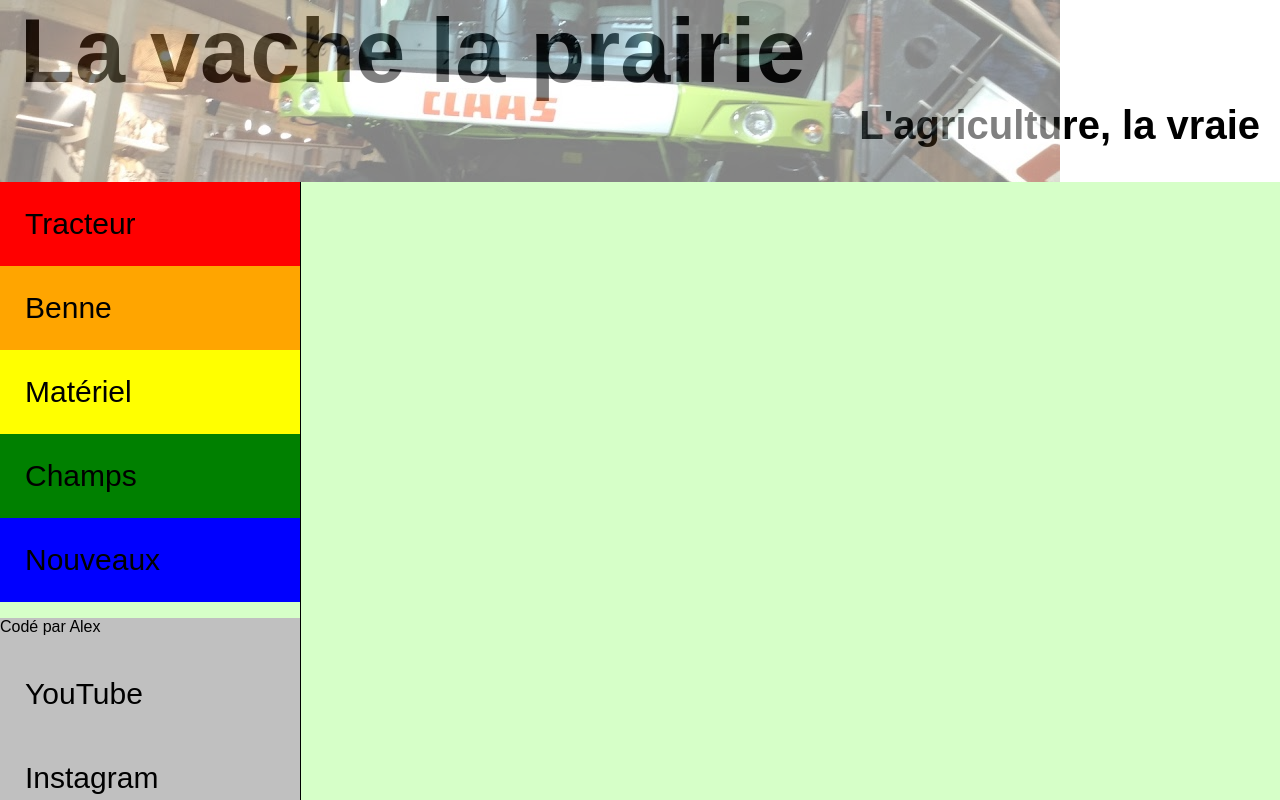
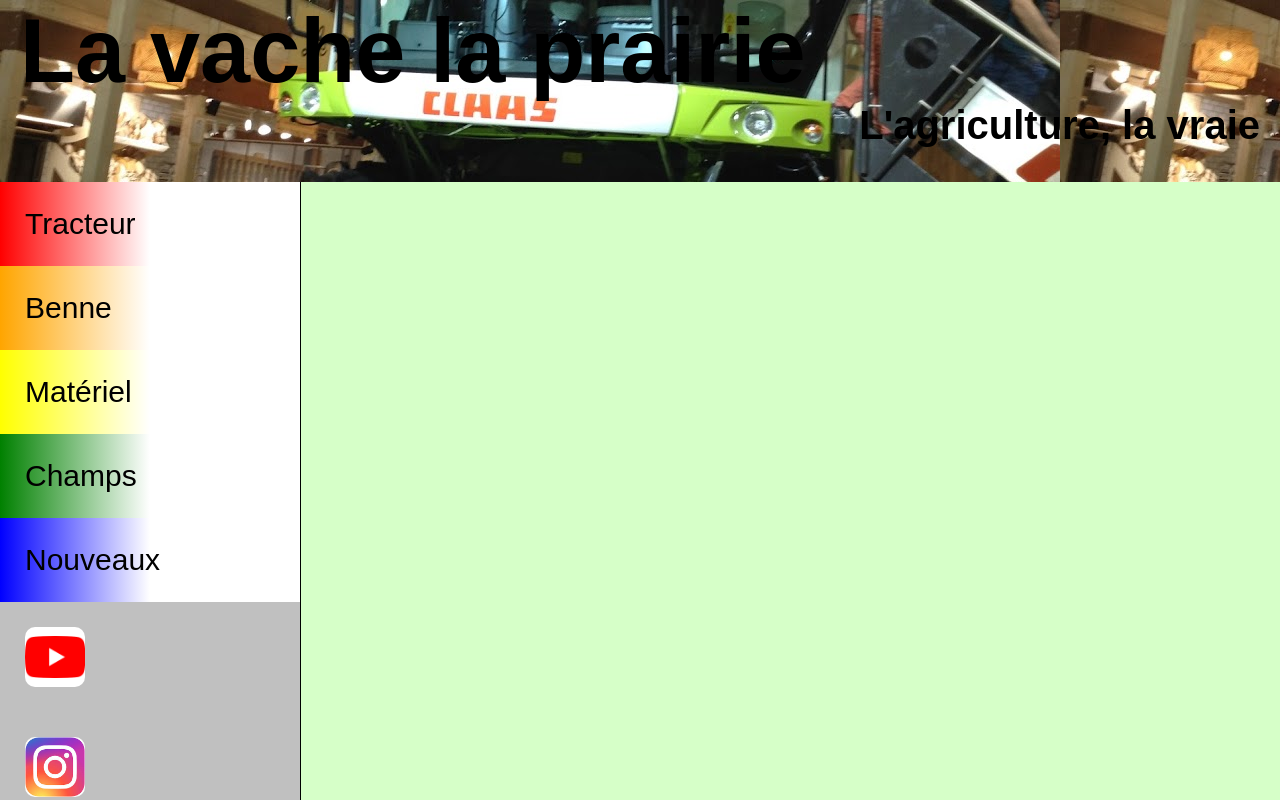
Before and after one commit to lavau87250/la-vache-la-prairie, a plain HTML site: page index.html in a window 1280 px wide. Drawn offline with Linux system fonts and the light colour scheme.

Commit message:
Add files via upload

```diff
--- a/index.html
+++ b/index.html
@@ -3,26 +3,25 @@
     <meta name="viewport" content="width=1060" />
     <meta charset="UTF-8">
     <title>La vache la prairie</title>
-	  <link rel="icon" href="icon.jpg" />
-		<link rel="stylesheet" href="style.css">
+    <link rel="icon" href="icon.jpg" />
+    <link rel="stylesheet" href="style.css">
   </head>
   <body>
     <header>
-      <img src="fond.jpg">
       <p style="font-size:90px;">La vache la prairie</p>
       <p style="font-size: 40px;text-align:right;">L'agriculture, la vraie</p>
     </header>
     <nav>
-      <a style="background-color:red;">Tracteur</a>
-      <a style="background-color:orange;">Benne</a>
-      <a style="background-color:yellow;">Matériel</a>
-      <a style="background-color:green;">Champs</a>
-      <a style="background-color:blue;">Nouveaux</a>
+      <a style="background-image:linear-gradient(to right, red 0%, white 50%);">Tracteur</a>
+      <a style="background-image:linear-gradient(to right, orange 0%, white 50%);">Benne</a>
+      <a style="background-image:linear-gradient(to right, yellow 0%, white 50%);">Matériel</a>
+      <a style="background-image:linear-gradient(to right, green 0%, white 50%);">Champs</a>
+      <a style="background-image:linear-gradient(to right, blue 0%, white 50%);">Nouveaux</a>
       <footer>
+        <a href="https://www.youtube.com/channel/UCNqLWX41EtT4YHymEvLfVaw"><img src="youtube.png"></a>
+        <a href="https://instagram.com/bouchercamille45"><img src="instagram.jpeg"></a>
+        <a href="mailto: lavau87250@gmail.com">Contact</a>
         <p>Codé par Alex</p>
-        <a>YouTube</a>
-        <a>Instagram</a>
-        <a>Contact</a>
       </footer>
     </nav>
     <section>
--- a/style.css
+++ b/style.css
@@ -12,25 +12,16 @@ header
   right: 0px;
   background-color: white;
   height: 182px;
-}
-
-header *
-{
-  margin : 0px;
-}
-
-header img
-{
-  position : fixed;
-  opacity: 50%;
+  background-image: url("fond.jpg");
 }
 
 header p
 {
   font-weight : bold;
-  z-index : 2;
+  margin : 0px;
   margin-left: 20px;
   margin-right: 20px;
+  color : black;
 }
 
 nav
@@ -55,3 +46,11 @@ footer
      background-color : silver;
      padding: 0px;
 }
+
+footer img
+{
+     width : 60px;
+     height : 60px;
+     display : inline-block;
+     border-radius : 10px;
+}
```
Also changed, not shown: instagram.jpeg (added), youtube.png (added).
